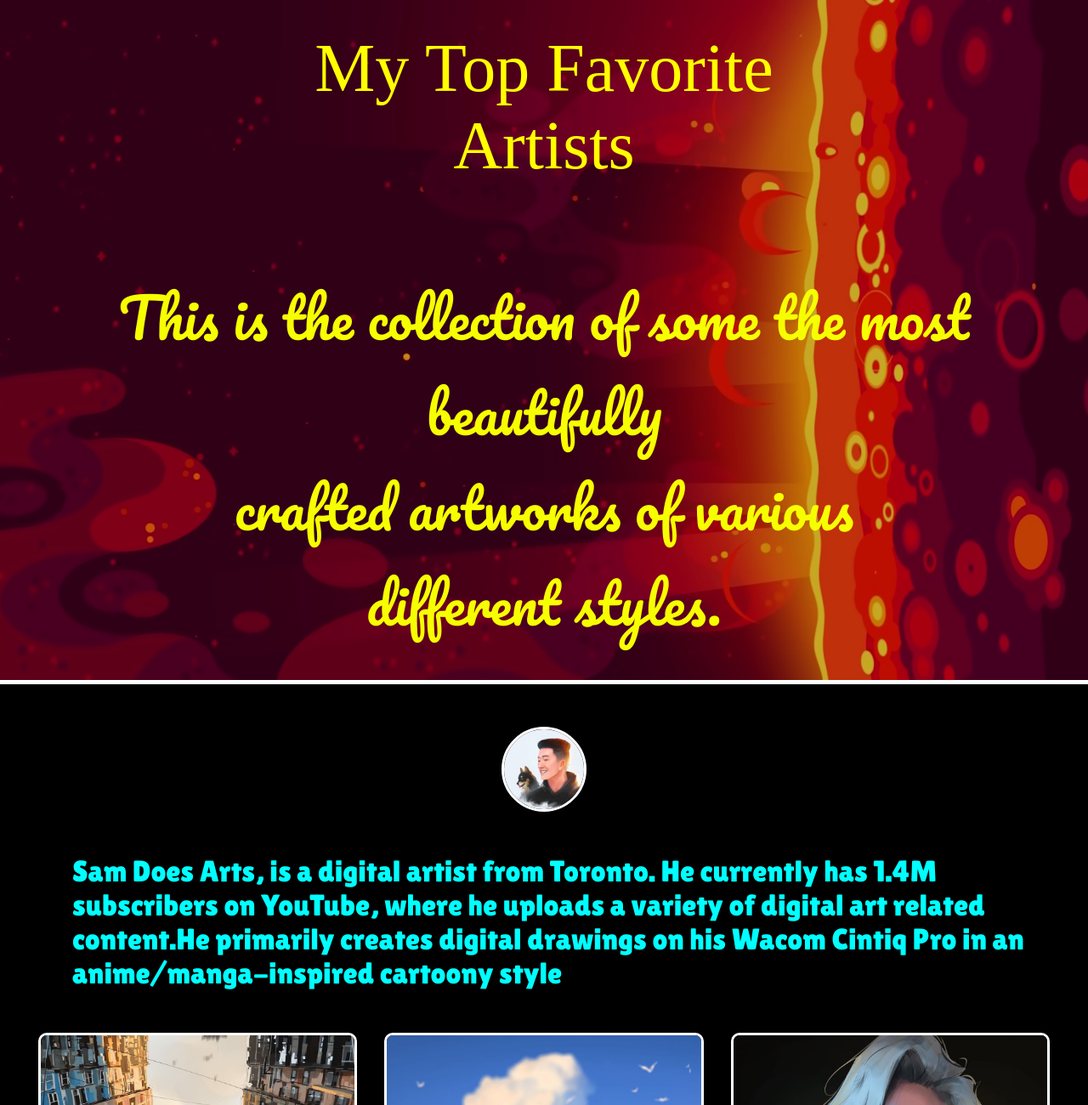
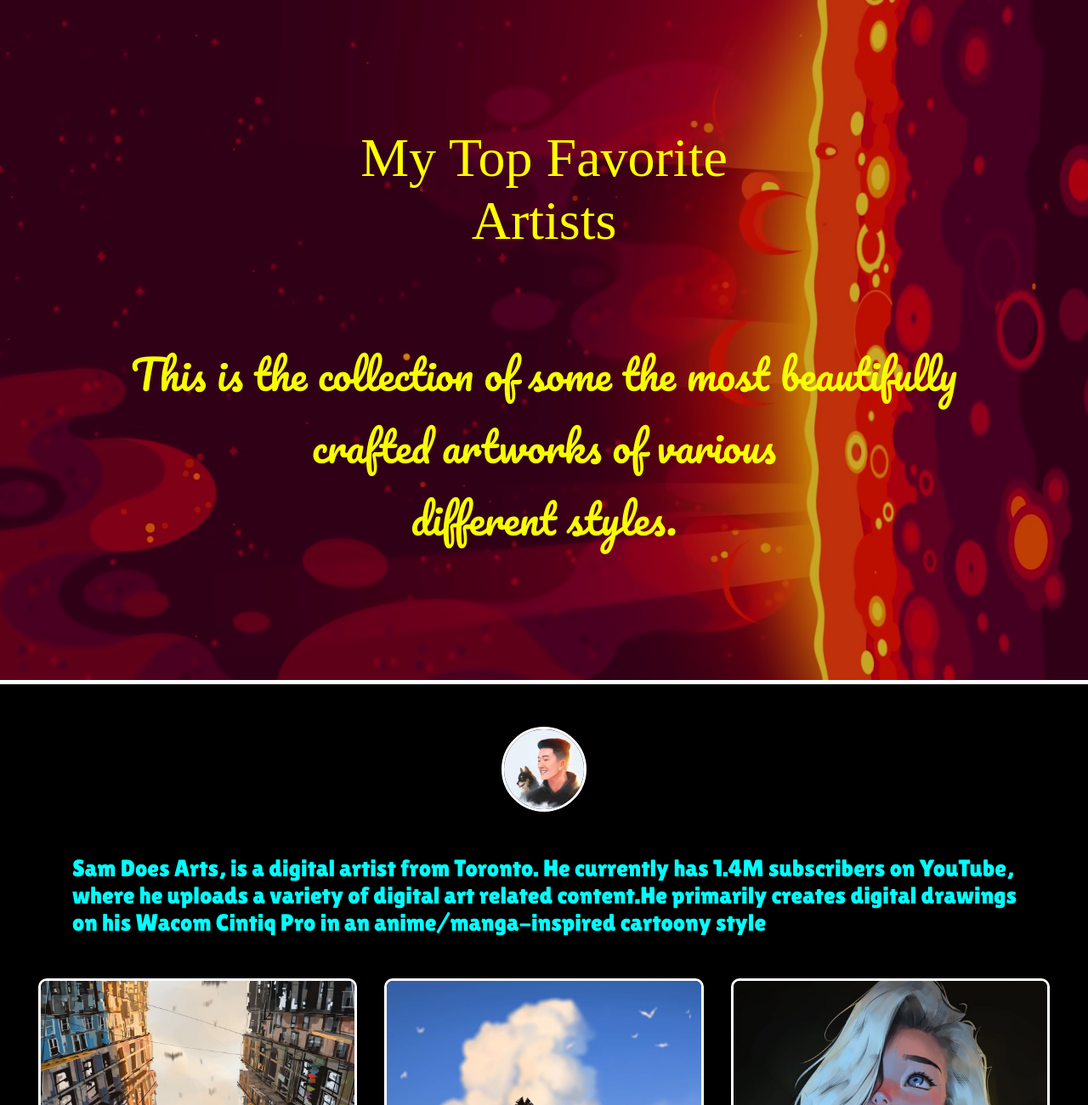
Before and after one commit to Jay-Prakash-Tanty/Art-Gallery, a plain HTML site: page index.html in a window 1280 px wide. Shown: the top 1300 px of the page at 85% size. Drawn offline with Linux system fonts and the light colour scheme; a web font is replaced by a local one.

Commit message:
latest art update

```diff
--- a/style.css
+++ b/style.css
@@ -34,7 +34,7 @@
 }
 
 .firsttext{
-    font-size:8vw;
+    font-size:1vw;
     font-family:'Poetsen One';
     color: yellow;
     isolation: isolate;
@@ -46,7 +46,7 @@
 
 .secondtext{
 
-    font-size:7vw;
+    font-size:6vw;
     font-weight:100;
     font-family:'Pacifico';
     color: #f6ff00;
@@ -60,13 +60,32 @@
 
                                     @media only screen and (min-width:259px) {
                                         .firsttext{
+                                            font-size: 2rem;
+                                        }
+                                        .secondtext{
+                                            font-size: 1rem;
+                                        }
+                                    }
+                                    @media only screen and (max-width:903px) and (min-width:599px){
+                                        .firsttext{
+                                            font-size: 2rem;
+                                        }
+                                        .secondtext{
+                                            font-size: 1rem;
+                                        }
+
+                                    }
+                                    @media only screen and (max-width:1077px) and (min-width:903px){
+                                        .firsttext{
                                             font-size: 2.5rem;
                                         }
                                         .secondtext{
                                             font-size: 1.5rem;
                                         }
+
+
                                     }
-                                    @media only screen and (max-width:903px) and (min-width:599px){
+                                    @media only screen and (max-width:1077px) and (min-width:903px){
                                         .firsttext{
                                             font-size: 3rem;
                                         }
@@ -75,31 +94,12 @@
                                         }
 
                                     }
-                                    @media only screen and (max-width:1077px) and (min-width:903px){
+                                    @media only screen and (max-width:1544px) and (min-width:1216px ){
                                         .firsttext{
-                                            font-size: 3.5rem;
-                                        }
-                                        .secondtext{
-                                            font-size: 2.5rem;
-                                        }
-
-
-                                    }
-                                    @media only screen and (max-width:1077px) and (min-width:903px){
-                                        .firsttext{
-                                            font-size: 4rem;
+                                            font-size: 4em;
                                         }
                                         .secondtext{
                                             font-size: 3rem;
-                                        }
-
-                                    }
-                                    @media only screen and (max-width:1544px) and (min-width:1216px ){
-                                        .firsttext{
-                                            font-size: 5rem;
-                                        }
-                                        .secondtext{
-                                            font-size: 4rem;
                                             padding:50px;
                                         }
 
@@ -253,7 +253,7 @@
                                     }
                                     @media only screen and (max-width:1544px) and (min-width:1216px ){
                                         .artistdesc{
-                                            font-size:35px;
+                                            font-size:28px;
 
                                         }
 
```
